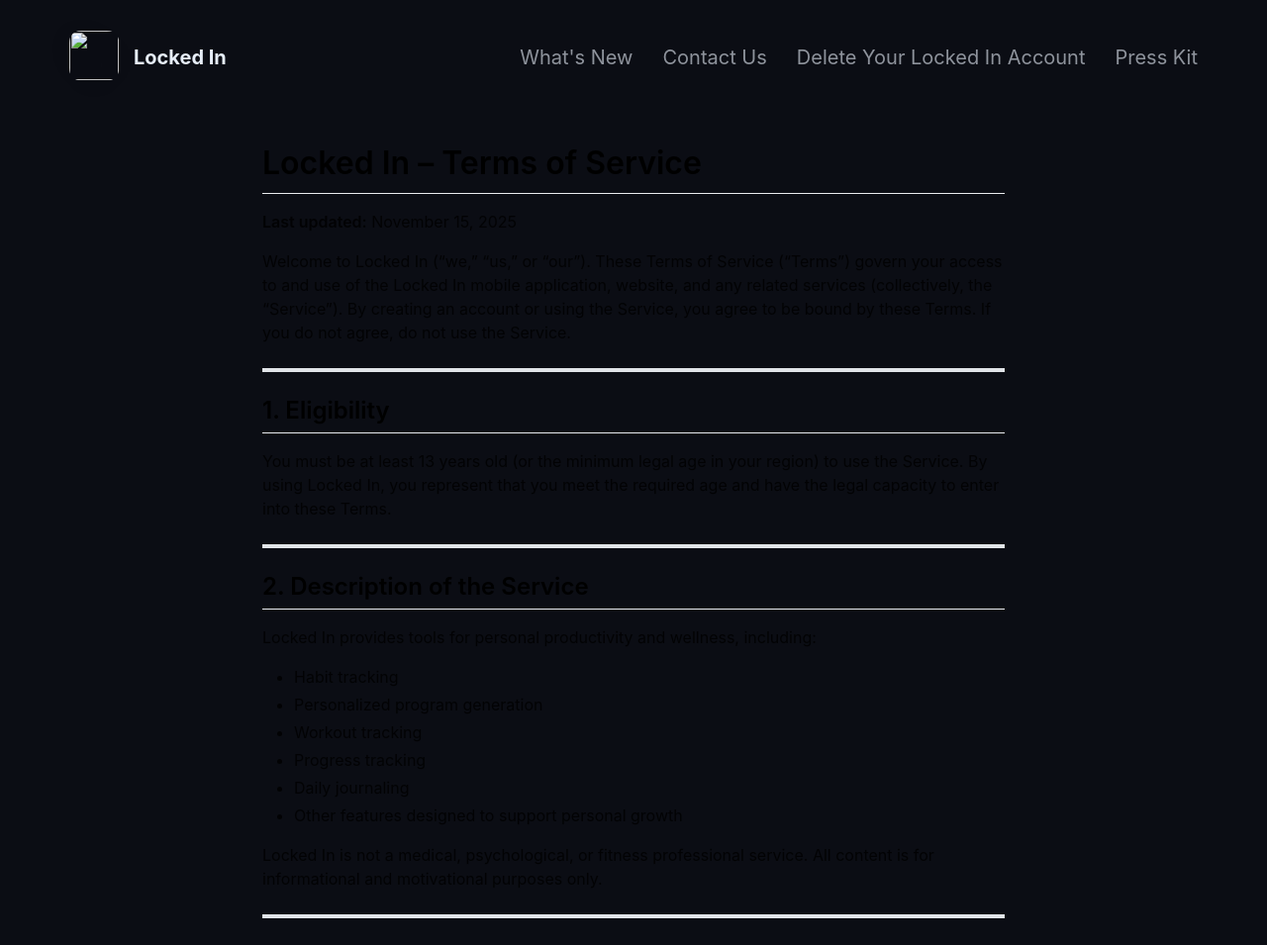
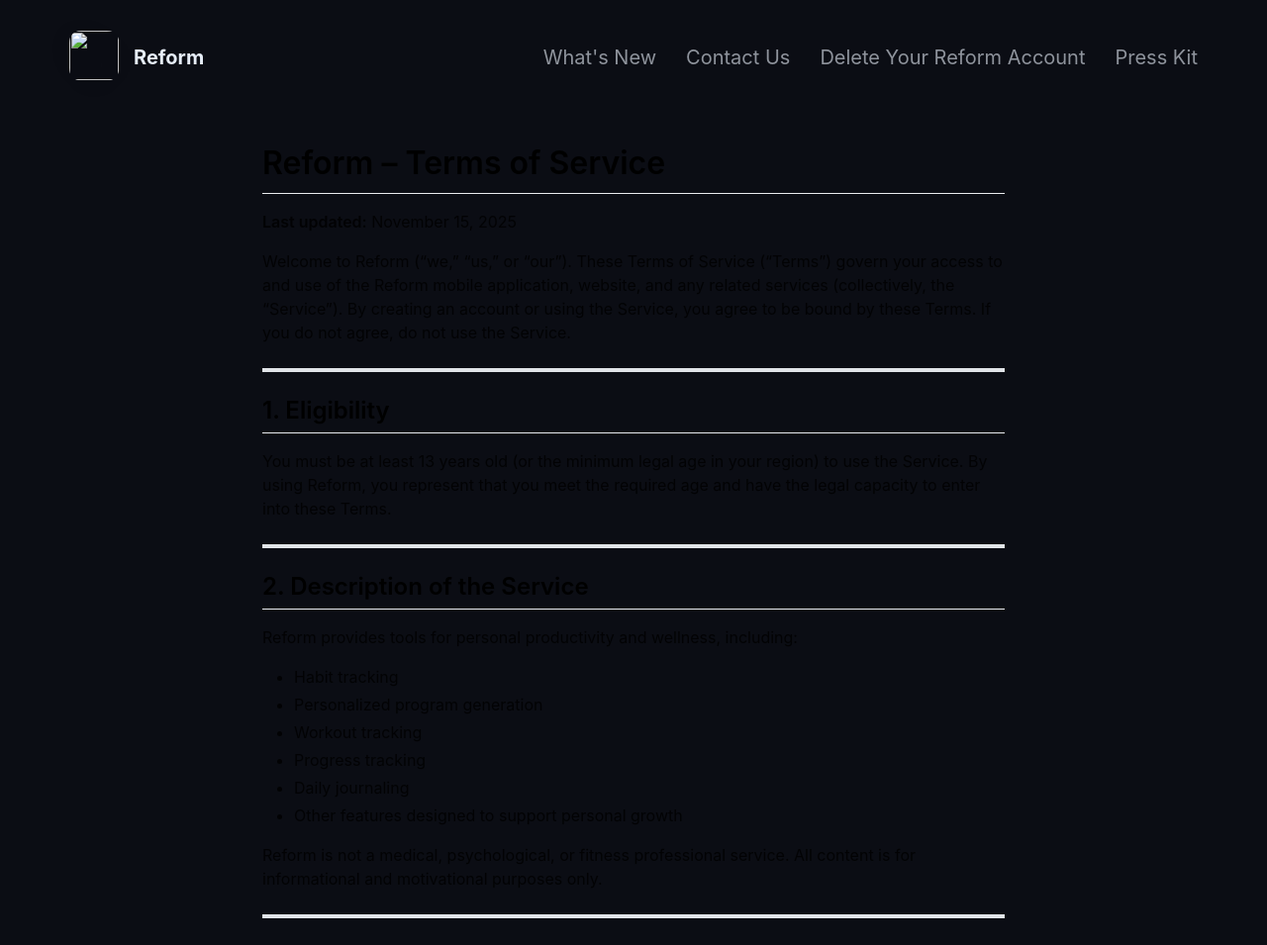
Before and after one commit to HarrisonCamm/locked-in-landing-page, a Jekyll site: the page built from _pages/terms.md, in a window 1280 px wide and 1400 px high. Shown: the top 955 px of the window at 99% size. Built offline with Jekyll 4.4.1, drawn with Linux system fonts in a browser that asks for light colours; nearby versions of some CDN libraries; some of the changed text lies outside the part shown.

Commit message:
Update app name and related documentation from "Locked In" to "Reform" across configuration, privacy policy, terms of service, and account deletion pages for brand consistency.

```diff
--- a/_config.yml
+++ b/_config.yml
@@ -11,7 +11,7 @@ presskit_download_link                    : https://harrisoncamm.com/
                                                                                       # Or upload your press kit file to assets and set path accordingly (e.g. "assets/your_press_kit.zip").
 
 app_icon                                  : # assets/appicon.png                      # Automatically populates if not set and if iOS app ID is set.  Otherwise enter path to icon file manually.
-app_name                                  : Locked In                                # Automatically populates if not set and if iOS app ID is set.  Otherwise enter manually.
+app_name                                  : Reform                                # Automatically populates if not set and if iOS app ID is set.  Otherwise enter manually.
 app_price                                 :                                           # Automatically populates if not set and if iOS app ID is set.  Otherwise enter manually.
 app_description                           : Transform your life in 75 days.
 
--- a/_pages/terms.md
+++ b/_pages/terms.md
@@ -4,23 +4,23 @@ title: Terms of Service
 include_in_header: false
 ---
 
-# Locked In – Terms of Service
+# Reform – Terms of Service
 
 **Last updated:** November 15, 2025
 
-Welcome to Locked In (“we,” “us,” or “our”). These Terms of Service (“Terms”) govern your access to and use of the Locked In mobile application, website, and any related services (collectively, the “Service”). By creating an account or using the Service, you agree to be bound by these Terms. If you do not agree, do not use the Service.
+Welcome to Reform (“we,” “us,” or “our”). These Terms of Service (“Terms”) govern your access to and use of the Reform mobile application, website, and any related services (collectively, the “Service”). By creating an account or using the Service, you agree to be bound by these Terms. If you do not agree, do not use the Service.
 
 ---
 
 ## 1. Eligibility
 
-You must be at least 13 years old (or the minimum legal age in your region) to use the Service. By using Locked In, you represent that you meet the required age and have the legal capacity to enter into these Terms.
+You must be at least 13 years old (or the minimum legal age in your region) to use the Service. By using Reform, you represent that you meet the required age and have the legal capacity to enter into these Terms.
 
 ---
 
 ## 2. Description of the Service
 
-Locked In provides tools for personal productivity and wellness, including:
+Reform provides tools for personal productivity and wellness, including:
 
 - Habit tracking
 - Personalized program generation
@@ -29,7 +29,7 @@ Locked In provides tools for personal productivity and wellness, including:
 - Daily journaling
 - Other features designed to support personal growth
 
-Locked In is not a medical, psychological, or fitness professional service. All content is for informational and motivational purposes only.
+Reform is not a medical, psychological, or fitness professional service. All content is for informational and motivational purposes only.
 
 ---
 
@@ -71,7 +71,7 @@ Your privacy is important to us. Our Privacy Policy explains how we collect, use
 
 ## 6. Health & Fitness Disclaimer
 
-Locked In may provide habit recommendations, generated programs, and workout-related guidance. You acknowledge and agree that:
+Reform may provide habit recommendations, generated programs, and workout-related guidance. You acknowledge and agree that:
 
 - This information is for general informational purposes only
 - It is not medical or professional advice
@@ -112,7 +112,7 @@ Violations may result in immediate termination and possible legal action.
 
 ## 9. Intellectual Property
 
-The Service, including all trademarks, logos, content, software, and design elements, are the property of Locked In and its licensors. You may not copy, modify, distribute, or create derivative works without our written permission.
+The Service, including all trademarks, logos, content, software, and design elements, are the property of Reform and its licensors. You may not copy, modify, distribute, or create derivative works without our written permission.
 
 ---
 
```
Also changed, not shown: _pages/delete.md (+5 -5 lines), _pages/privacypolicy.md (+5 -5 lines).
